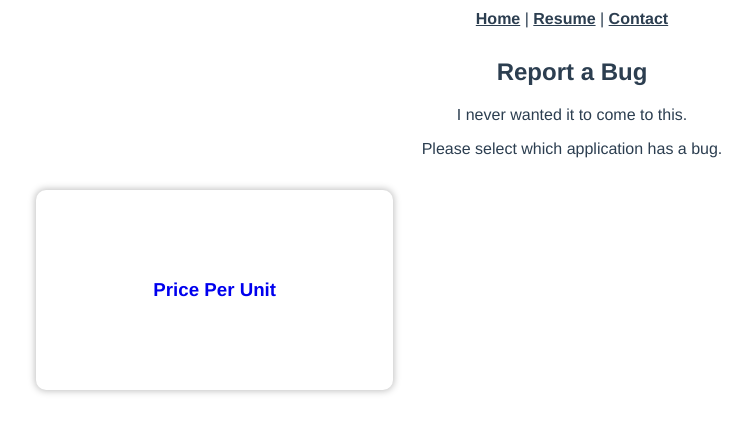
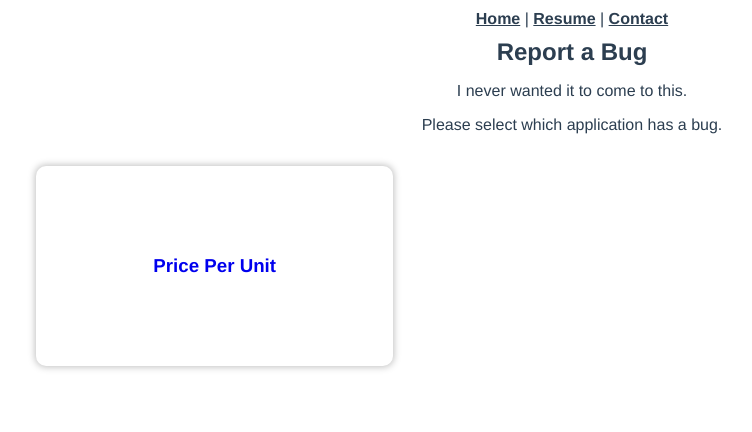
Before and after one commit to dwidjaja945/resume-portfolio, a Vue app: page /contact/report-bug in a window 1280 px wide. Shown: the top 432 px of the page, without its empty margins (68-820 px from the left). Built offline with nearby package versions, Linux system fonts and the light colour scheme.

Commit message:
[style] moved around elements removed margin on h tags

```diff
--- a/src/App.vue
+++ b/src/App.vue
@@ -18,7 +18,9 @@ export default defineComponent({
     --gradientBackground: linear-gradient(-45deg, var(--secondary), white);
 }
 
-body {
+body,
+h2,
+h3 {
     margin: 0;
 }
 #app {
--- a/src/views/Contact/AppBug.vue
+++ b/src/views/Contact/AppBug.vue
@@ -1,5 +1,6 @@
 <template>
   <div class="root">
+    <h3>On</h3>
     <h2>{{appName}}</h2>
     <p>
       Please leave a detailed description below
--- a/src/views/Contact/ReportBug.vue
+++ b/src/views/Contact/ReportBug.vue
@@ -1,8 +1,8 @@
 <template>
   <main class="root">
     <Navigation>
+      <h2>Report a Bug</h2>
       <router-view />
-      <h2>Report a Bug</h2>
       <div>
         <p>
           I never wanted it to come to this.
```
